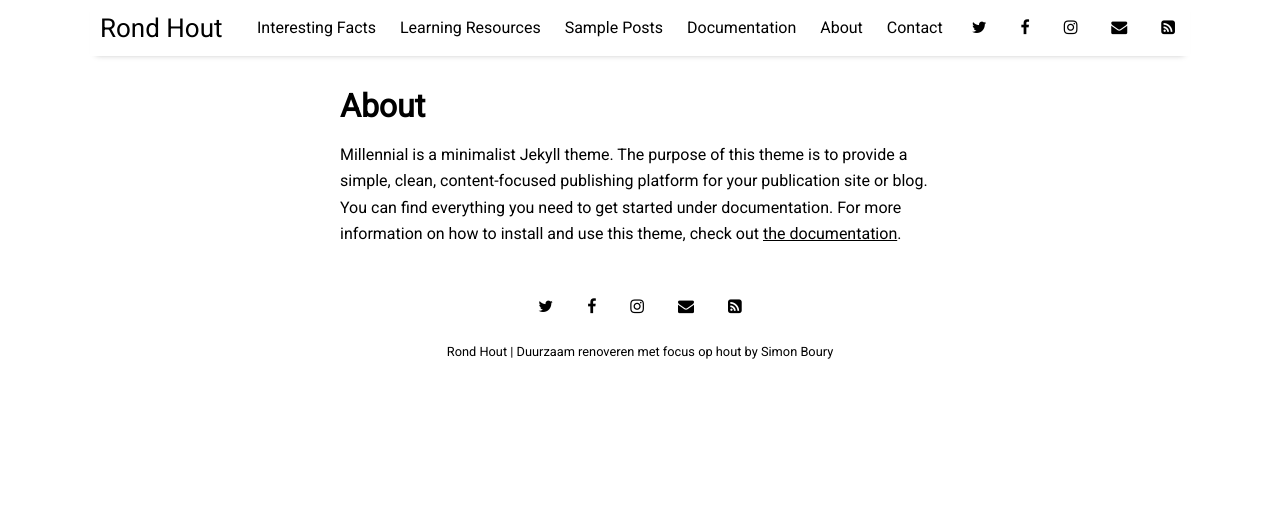
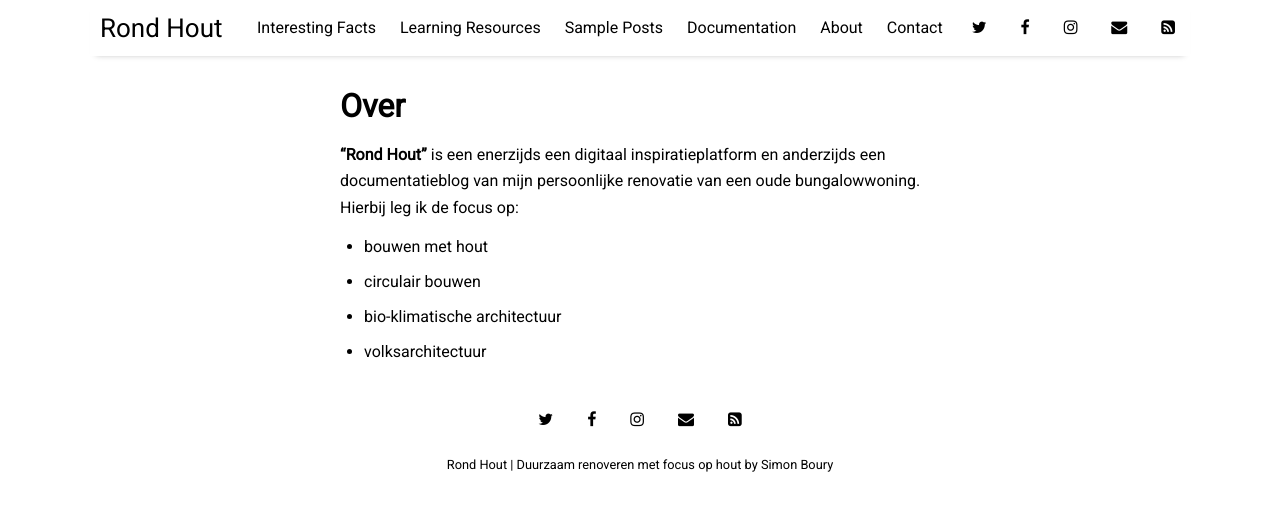
Before and after one commit to SimonBoury/rondomhout, a Jekyll site: the page built from pages/about.md, in a window 1280 px wide. Shown: the top 511 px of the page. Built offline with Jekyll 4.4.1, drawn with Linux system fonts in a browser that asks for light colours; nearby versions of some CDN libraries.

Commit message:
Update about.md

```diff
--- a/pages/about.md
+++ b/pages/about.md
@@ -1,6 +1,11 @@
 ---
 layout: misc
-title: About
+title: Over
 ---
 
-Millennial is a minimalist Jekyll theme. The purpose of this theme is to provide a simple, clean, content-focused publishing platform for your publication site or blog. You can find everything you need to get started under documentation. For more information on how to install and use this theme, check out [the documentation]({{ site.github.url }}{% post_url 2016-10-10-getting-started %}).
+**"Rond Hout"** is een enerzijds een digitaal inspiratieplatform en anderzijds een documentatieblog van mijn persoonlijke renovatie van een oude bungalowwoning. Hierbij leg ik de focus op:
+
+* bouwen met hout
+* circulair bouwen
+* bio-klimatische architectuur
+* volksarchitectuur
```
